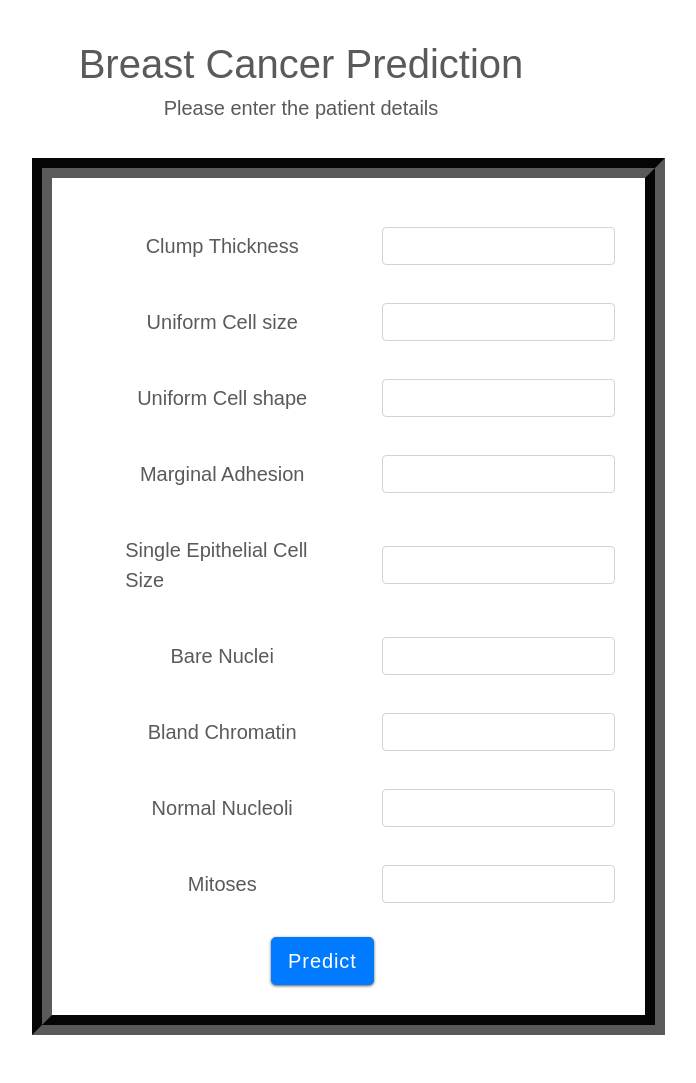
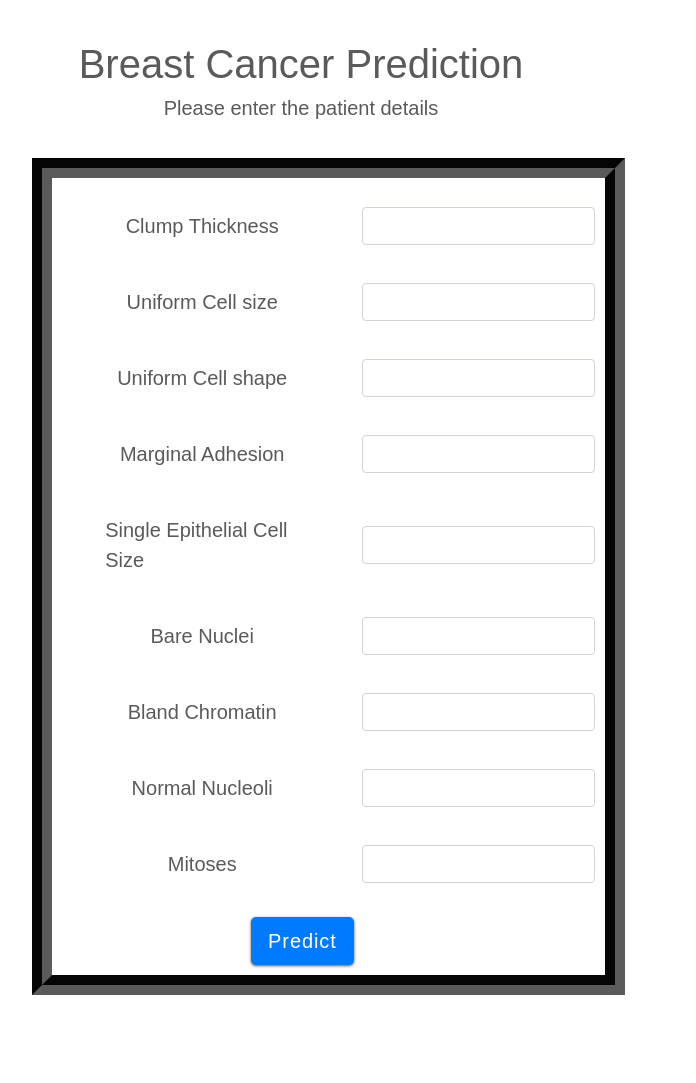
Before and after one commit to AniroodhChaudhary/PredictX, a Flask app: page /cancer in a window 1280 px wide. Shown: the part 56-1139 px from the top of the page, without its empty margins (339-1035 px from the left). After the commit the page ends 1051 px from the top, so only its background shows below. Run offline with Flask 2, Linux system fonts and the light colour scheme; a user stored in the database is signed in; parts of the project's set-up code (start-up, migrations or seed data) failed here and were passed over; some libraries are stand-ins or nearby versions.

Commit message:
Update cancer.html

```diff
--- a/templates/cancer.html
+++ b/templates/cancer.html
@@ -27,7 +27,7 @@ form {
 }
 
 form fieldset{
-	padding: 30px;
+	padding: 10px;
 	border-width: 20px;
 	border-style: groove;
     border-color: #5a5a5a;
```
